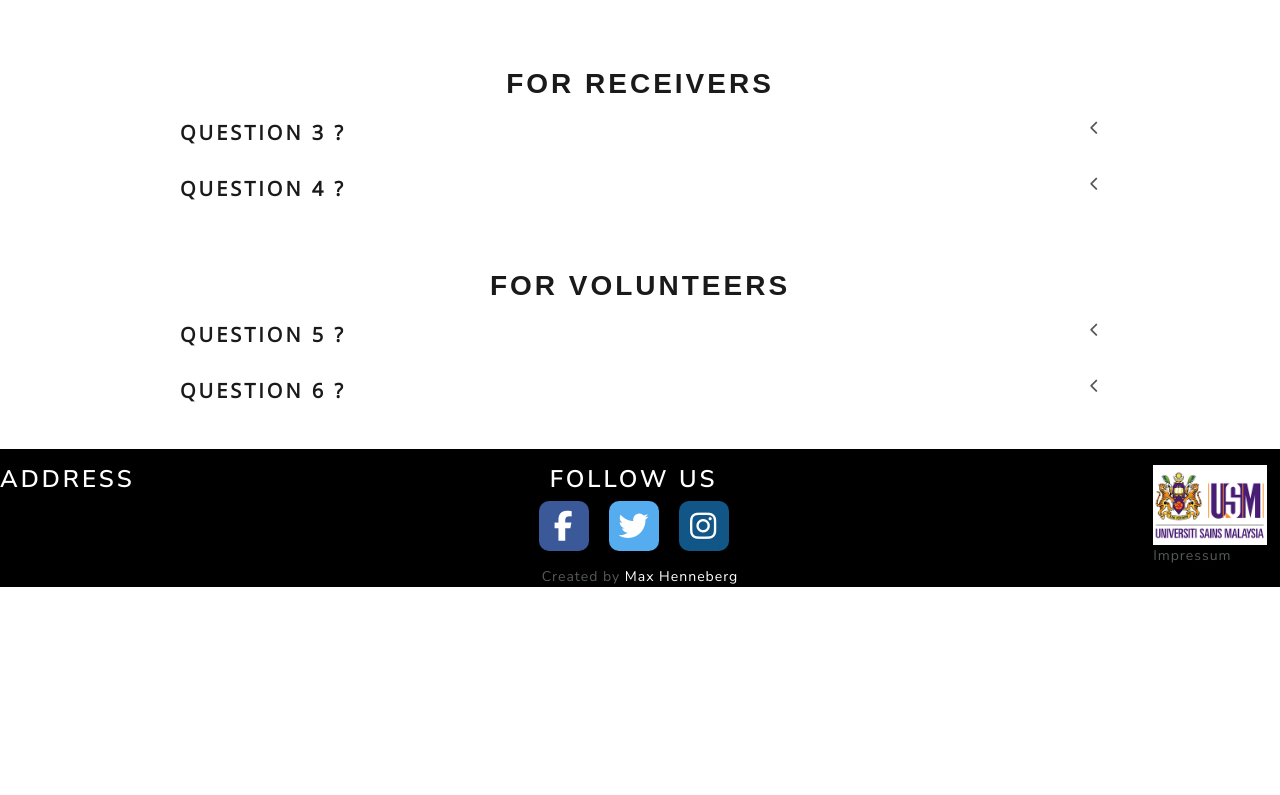
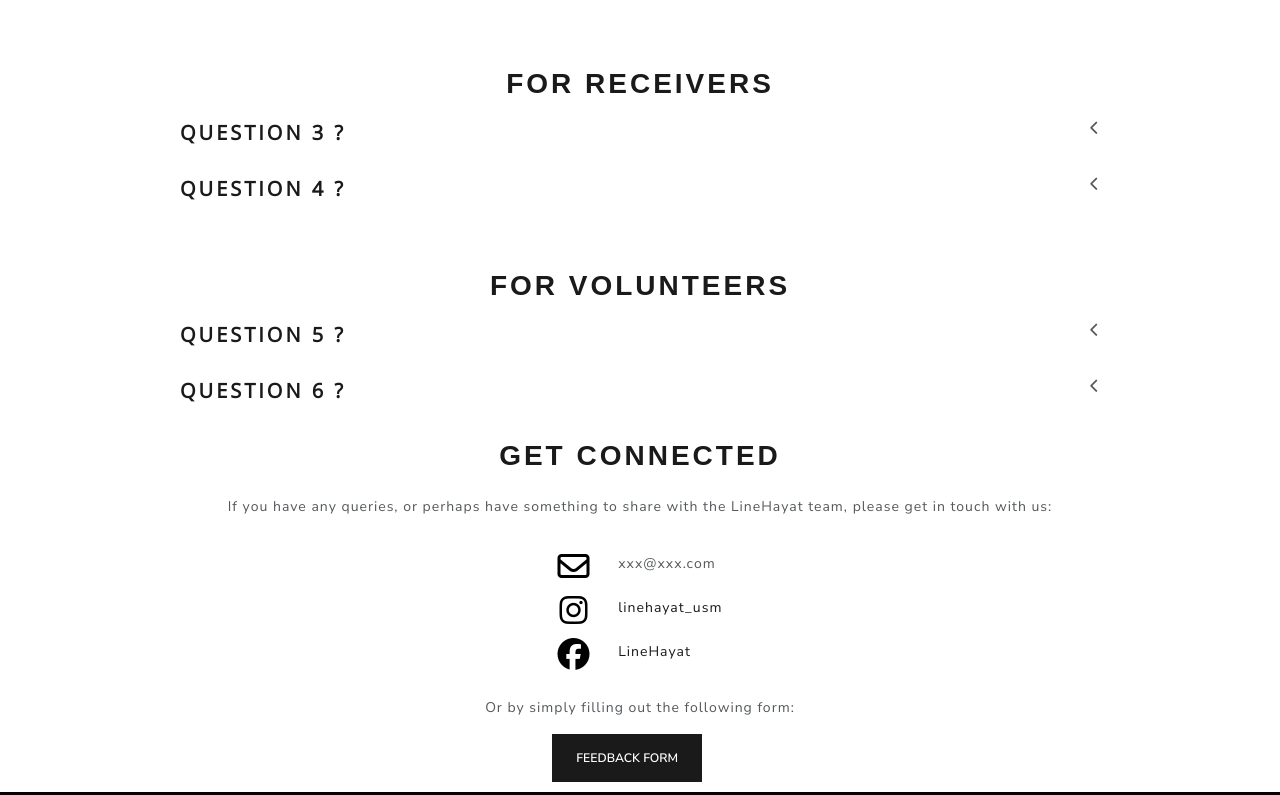
Before and after one commit to MaxHenneberg/usm_page, a React (Create React App) app: page / in a window 1280 px wide. Shown: the part 2002-2797 px from the top of the page. Before the commit the page ends 2589 px from the top, so only its background shows below. Built offline with nearby package versions, Linux system fonts and the light colour scheme; a web font is replaced by a local one.

Commit message:
trainwork

```diff
--- a/src/components/aboutus/AboutUsComponent.js
+++ b/src/components/aboutus/AboutUsComponent.js
@@ -14,7 +14,7 @@ function AboutUsComponent(props) {
     aboutUs = aboutUsJson.my;
   }
   return (
-      <div className="aboutus">
+      <div className="aboutus" id="aboutus">
         <h1>{aboutUs.title}</h1>
         <a name='aboutus'/>
         <div className="d-md-flex align-items-md-center justify-content-md-center">
--- /dev/null
+++ b/src/components/contact/ContactComponent.css
@@ -0,0 +1,13 @@
+.socialsIcon{
+    font-size: 2rem;
+    color: black;
+    margin-right: 2vw;
+}
+
+.socialsIcon:not(first-child){
+    margin-top: 1vh;
+}
+
+.socialsText{
+    text-align: left;
+}
--- /dev/null
+++ b/src/components/contact/ContactComponent.js
@@ -0,0 +1,64 @@
+import React from "react";
+import "./ContactComponent.css"
+import {Link} from "react-router-dom";
+import Button from "react-bootstrap/Button";
+
+function ContactComponent(props) {
+    return (
+        <div>
+            <h2>Get Connected</h2>
+            <div className="mt-4">
+                If you have any queries, or perhaps have something to share with the LineHayat team, please get in touch
+                with us:
+            </div>
+            <div className="horizontalCenter mt-4">
+                <table>
+                    <tr>
+                        <td>
+                            <i className="far fa-envelope socialsIcon"></i>
+                        </td>
+                        <td className="socialsText">
+                            <span>xxx@xxx.com</span>
+                        </td>
+                    </tr>
+
+                    <tr>
+                        <td>
+                            <a href="" target="_blank">
+                                <i className="fab fa-instagram socialsIcon"></i>
+                            </a>
+                        </td>
+                        <td className="socialsText">
+                            <a href="" target="_blank">
+                                <span>linehayat_usm</span>
+                            </a>
+                        </td>
+                    </tr>
+                    <tr>
+                        <td>
+                            <a href="" target="_blank">
+                                <i className="fab fa-facebook socialsIcon"></i>
+                            </a>
+                        </td>
+                        <td className="socialsText">
+                            <a href="" target="_blank">
+                                <span>LineHayat</span>
+                            </a>
+                        </td>
+                    </tr>
+                </table>
+            </div>
+            <div className="mt-4">
+                Or by simply filling out the following form:
+                <div className="mt-3">
+                    <a href='https://docs.google.com/forms/d/e/1FAIpQLSdyPtOfIKj6rVI0eUY9l4j5_ZYR6APHTrT5uLpD7e6zHLYQIQ/viewform?usp=sf_link'
+                       target="_blank">
+                        <Button variant="primary">Feedback Form</Button>
+                    </a>
+                </div>
+            </div>
+        </div>
+    )
+}
+
+export default ContactComponent;
--- a/src/components/faq/FAQComponent.css
+++ b/src/components/faq/FAQComponent.css
@@ -14,7 +14,7 @@ h2{
 .card{
   border: none !important;
   border-radius: 5px;
-  min-height: 5vh;
+  min-height: 7vh;
 }
 
 .card-header{
--- a/src/components/footer/FooterComponent.css
+++ b/src/components/footer/FooterComponent.css
@@ -39,17 +39,17 @@
   margin-right: 0px !important;
 }
 
-.fa-facebook{
+.fa-facebook-footer{
   cursor: pointer;
   background: #3B5998;
   color: white;
 }
-.fa-twitter {
+.fa-twitter-footer {
   cursor: pointer;
   background: #55ACEE;
   color: white;
 }
-.fa-instagram {
+.fa-instagram-footer {
   cursor: pointer;
   background: #125688;
   color: white;
--- a/src/components/footer/FooterComponent.js
+++ b/src/components/footer/FooterComponent.js
@@ -18,9 +18,9 @@ function FooterComponent(props) {
           <div className="horizontalCenter w-fit-content">
             <h3 className="w-fit-content horizontalCenter">Follow Us</h3>
             <div>
-              <i className="fa fa-facebook socialMediaIcon"/>
-              <i className="fa fa-twitter socialMediaIcon"/>
-              <i className="fa fa-instagram socialMediaIcon"/>
+              <i className="fa fa-facebook fa-facebook-footer socialMediaIcon"/>
+              <i className="fa fa-twitter fa-twitter-footer socialMediaIcon"/>
+              <i className="fa fa-instagram fa-instagram-footer socialMediaIcon"/>
             </div>
           </div>
         </div>
--- a/src/components/header/HeaderComponent.js
+++ b/src/components/header/HeaderComponent.js
@@ -17,29 +17,31 @@ function HeaderComponent(props) {
   const [expanded, setExpanded] = useState(false);
   return (
       <div>
-              <Navbar bg={"light"} expand="md" fixed="top" className="justify-content-end" expanded={expanded} onToggle={() => setExpanded(!expanded)}>
+              <Navbar bg={"light"} expand="md" fixed="top" className="justify-content-between" expanded={expanded} onToggle={() => setExpanded(!expanded)}>
                 <NavbarToggle aria-controls="basic-navbar-nav"/>
-                <NavbarCollapse id="basic-navbar-nav">
-                  <Nav className="mr-auto justify-content-end" onSelect={() => setExpanded(!expanded)}>
+                <NavbarCollapse id="basic-navbar-nav" className="justify-content-between">
+                  <Nav className="mr-auto" onSelect={() => setExpanded(!expanded)}>
                     <NavLink href='/#'>{languageContext.content.header.home}</NavLink>
+                    <NavDropdown title={languageContext.content.header.whoWeAre} id="basic-nav-dropdown">
+                      <NavDropdown.Item href='/#aboutus'>About us</NavDropdown.Item>
+                      <NavDropdown.Item href="/#team">{languageContext.content.header.team}</NavDropdown.Item>
+                    </NavDropdown>
+                    <NavLink href="#/help">{languageContext.content.header.helped}</NavLink>
+                    <NavLink href='#/volunteer' target="_blank">Volunteer</NavLink>
+                    <NavLink href="#action/3.2">Support us</NavLink>
                     <NavLink href="/#faq">FAQ</NavLink>
-                    <NavLink href="#/help">{languageContext.content.header.helped}</NavLink>
-                    <NavDropdown title={languageContext.content.header.support} id="basic-nav-dropdown">
-                      <NavDropdown.Item href='#/volunteer' target="_blank">Become a Volunteer!</NavDropdown.Item>
-                      <NavDropdown.Item href="#action/3.2">Donate!</NavDropdown.Item>
-                    </NavDropdown>
-                    <NavLink href='/#team'>{languageContext.content.header.team}</NavLink>
+                    <NavLink href="/#faq">Our Contacts</NavLink>
                   </Nav>
                   <div className="horizontalCenter-sm">
                     <Form inline>
                       <Dropdown onSelect={() =>{props.updateLanguage();setExpanded(!expanded);}}>
                         <Dropdown.Toggle id="dropdown-basic" className="p-1">
                           {languageContext.language=='my' && <span className="flag-icon-my flag-icon flag mr-1"/>}
-                          {languageContext.language=='en' && <span className="flag-icon-gb-eng flag-icon flag mr-1"/>}
+                          {languageContext.language=='en' && <span className="flag-icon-gb flag-icon flag mr-1"/>}
                         </Dropdown.Toggle>
 
                         <Dropdown.Menu>
-                          {languageContext.language=='my' && <Dropdown.Item><div className="flag-icon-gb-eng flag-icon flag"/></Dropdown.Item>}
+                          {languageContext.language=='my' && <Dropdown.Item><div className="flag-icon-gb flag-icon flag"/></Dropdown.Item>}
                           {languageContext.language=='en' && <Dropdown.Item><div className="flag-icon-my flag-icon flag"/></Dropdown.Item>}
                         </Dropdown.Menu>
                       </Dropdown>
--- a/src/components/views/home/HomeView.js
+++ b/src/components/views/home/HomeView.js
@@ -3,6 +3,7 @@ import CoverImageComponent from "../../coverimage/CoverImageComponent";
 import AboutUsComponent from "../../aboutus/AboutUsComponent";
 import "./HomeView.css";
 import FAQComponent from "../../faq/FAQComponent";
+import ContactComponent from "../../contact/ContactComponent";
 
 function HomeView(props) {
   return (
@@ -10,6 +11,7 @@ function HomeView(props) {
       <CoverImageComponent/>
       <AboutUsComponent/>
       <FAQComponent/>
+      <ContactComponent/>
     </div>
   )
 }
--- a/src/contrib/content/content.json
+++ b/src/contrib/content/content.json
@@ -1,10 +1,11 @@
 {
   "my": {
     "header": {
-      "home": "Home",
-      "helped": "Dapatkan Bantuan!",
+      "home": "Linehayat",
+      "helped": "Reach us",
       "support": "Sokong kami!",
-      "team": "Pasukan"
+      "team": "Pasukan",
+      "whoWeAre": "Who we are"
     },
     "home": {
       "imsg": "Instant Messanger",
@@ -18,10 +19,11 @@
   },
   "en": {
     "header": {
-      "home": "Home",
-      "helped": "GET HELPED!",
+      "home": "Linehayat",
+      "helped": "Reach us",
       "support": "SUPPORT US!",
-      "team": "Team"
+      "team": "Team",
+      "whoWeAre": "Who we are"
     },
     "home": {
       "imsg": "Instant Messanger",
```
